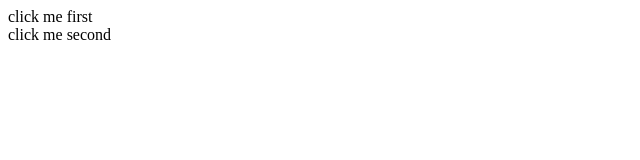
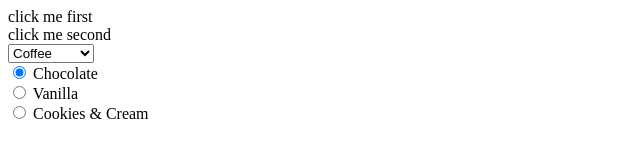
Before and after one commit to alexskreen/Scope, a plain HTML site: page index.html in a window 1280 px wide. Shown: the whole page, without its empty margins (0-640 px from the left). Drawn offline with Linux system fonts and the light colour scheme.

Commit message:
add buttons for practice

```diff
--- a/index.html
+++ b/index.html
@@ -8,5 +8,29 @@
 <body>
   <div id="click-one">click me first</div>
   <div id="click-two">click me second</div>
+  <select class="form-control" id="beverage">
+    <option>Coffee</option>
+    <option>Tea</option>
+    <option>Kombucha</option>
+    <option>Water</option>
+  </select>
+  <div class="radio">
+  <label>
+    <input type="radio" name="flavor" value="chocolate" checked>
+    Chocolate
+  </label>
+</div>
+<div class="radio">
+  <label>
+    <input type="radio" name="flavor" value="vanilla">
+    Vanilla
+  </label>
+</div>
+<div class="radio">
+  <label>
+    <input type="radio" name="flavor" value="cookiesandcream">
+    Cookies & Cream
+  </label>
+</div>
 </body>
 </html>
```
Lines whose indentation alone changed are shown as unchanged.
